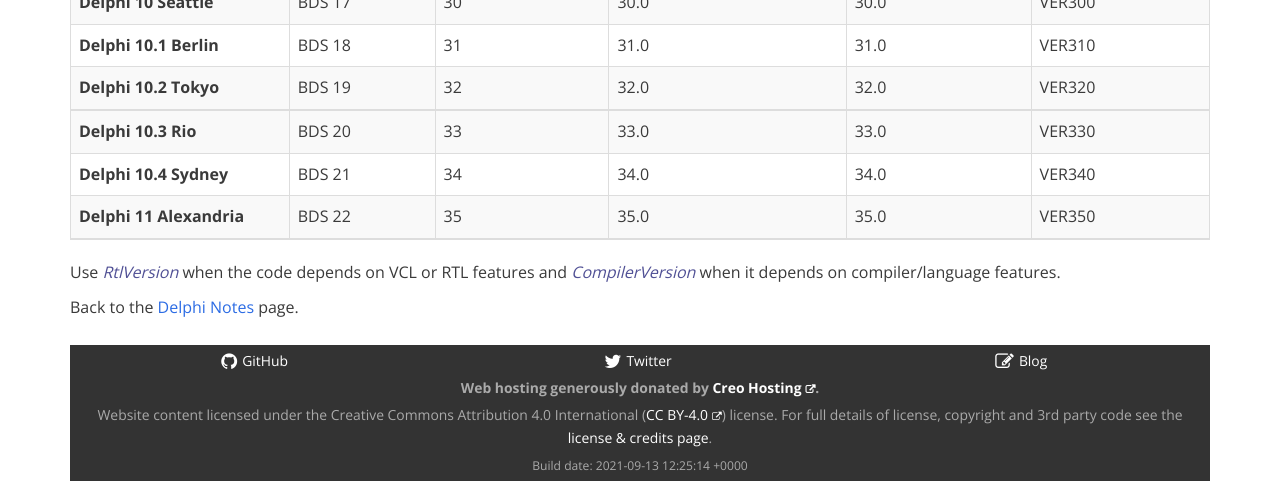
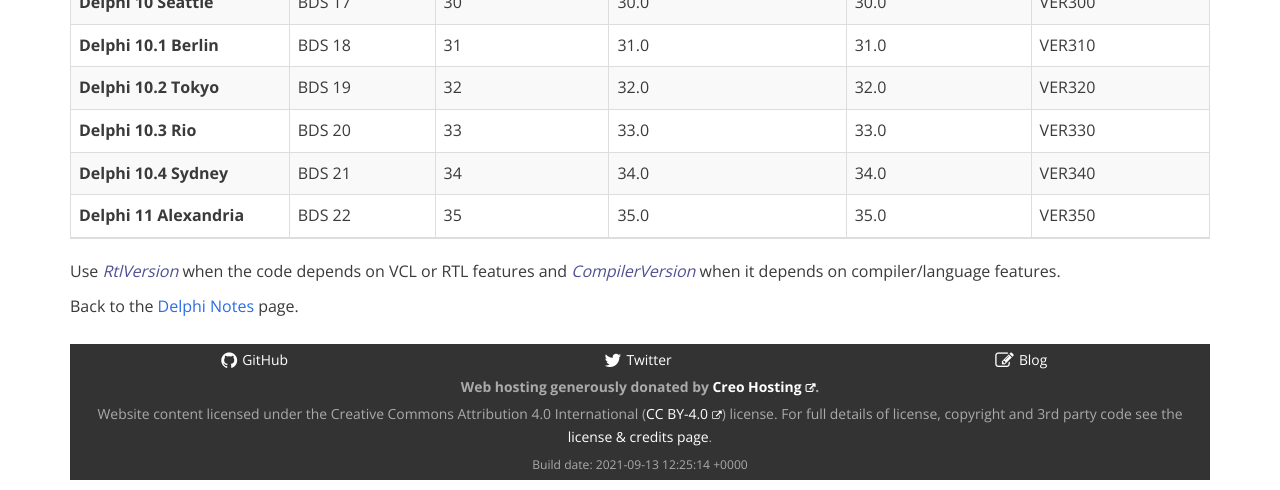
Before and after one commit to delphidabbler/delphidabbler.github.io, a Jekyll site: the page built from notes/version-numbers.html, in a window 1280 px wide. Shown: the part 1532-2022 px from the top of the page. Built offline with Jekyll 4.4.1, drawn with Linux system fonts in a browser that asks for light colours; nearby versions of some CDN libraries; comment, search, counter and statistics services are not loaded.

Commit message:
Fix layout error introduced @ commit 032fc26 & format HTML

```diff
--- a/notes/version-numbers.html
+++ b/notes/version-numbers.html
@@ -263,7 +263,7 @@
                     <td>32.0</td>
                     <td>VER320</td>
                 </tr>
-</tbody>
+                <tr>
                     <td><strong>Delphi 10.3 Rio</strong></td>
                     <td>BDS 20</td>
                     <td>33</td>
@@ -271,6 +271,7 @@
                     <td>33.0</td>
                     <td>VER330</td>
                 </tr>
+                <tr>
                     <td><strong>Delphi 10.4 Sydney</strong></td>
                     <td>BDS 21</td>
                     <td>34</td>
@@ -278,6 +279,7 @@
                     <td>34.0</td>
                     <td>VER340</td>
                 </tr>
+                <tr>
                     <td><strong>Delphi 11 Alexandria</strong></td>
                     <td>BDS 22</td>
                     <td>35</td>
@@ -285,9 +287,11 @@
                     <td>35.0</td>
                     <td>VER350</td>
                 </tr>
+            </tbody>
         </table>
     </div> <!-- /.table-responsive -->
-<p>Use <var>RtlVersion</var> when the code depends on VCL or RTL features and <var>CompilerVersion</var> when it depends on compiler/language features.</p>
+    <p>Use <var>RtlVersion</var> when the code depends on VCL or RTL features and <var>CompilerVersion</var> when it
+        depends on compiler/language features.</p>
 </article>
 
 <nav>
```
Lines whose indentation alone changed are shown as unchanged.
